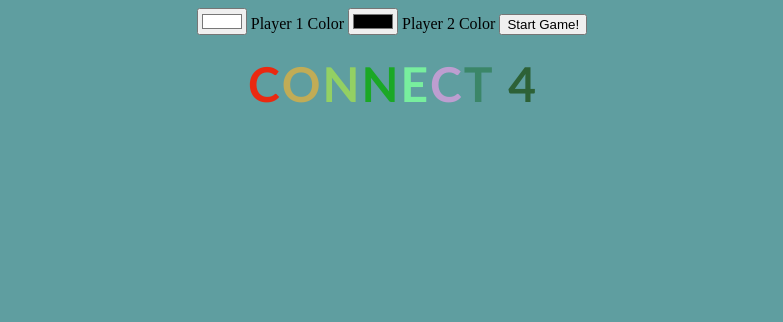
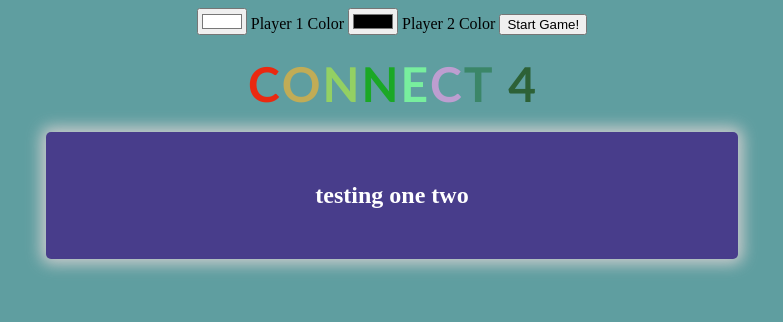
Before and after one commit to coachdaveofficial/ObjectOrientedConnect4, a plain HTML site: page index.html in a window 1280 px wide. Shown: the whole page, without its empty margins (248-1031 px from the left). Drawn offline with Linux system fonts and the light colour scheme.

Commit message:
updated css

```diff
--- a/connect4.css
+++ b/connect4.css
@@ -5,9 +5,26 @@ body {
   background-color:#5f9ea0
 }
 
+#game-over {
+  width:50%;
+  margin:20px auto;
+  padding:30px;
+  border-radius:5px;
+  box-shadow:0 0 15px 5px #ccc;
+  color: white;
+  background-color:darkslateblue;
+  visibility: visible;
+  position: relative;
+  z-index: -1;
+
+
+
+
+}
+
 #board {
   margin: auto;
-  padding-top: 10vh;
+  padding-top: 5vh;
 }
 
 #board td {
--- a/index.html
+++ b/index.html
@@ -21,6 +21,9 @@
     <span class="letter">&nbsp;</span>
     <span class="letter">4</span>
   </h2>
+  <div id="game-over">
+    <h2>testing one two</h2>
+  </div>
 <div id="game">
   <table id="board"></table>
 </div>
```
